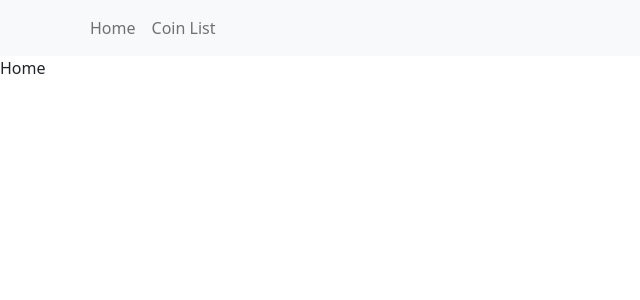
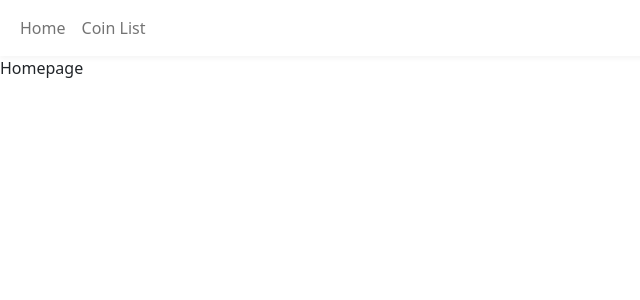
Before and after one commit to Brianrahmarela/coins, a React (Create React App) app: page / in a window 1280 px wide. Shown: the top 300 px of the page, without its empty margins (0-640 px from the left). Built offline with nearby package versions, Linux system fonts and the light colour scheme.

Commit message:
remove warning

```diff
--- a/package.json
+++ b/package.json
@@ -12,6 +12,7 @@
     "react-dom": "^18.1.0",
     "react-router-dom": "^6.3.0",
     "react-scripts": "5.0.1",
+    "sass": "^1.51.0",
     "web-vitals": "^2.1.0"
   },
   "scripts": {
--- a/src/App.js
+++ b/src/App.js
@@ -1,6 +1,15 @@
-import "./App.css";
+import "./App.scss";
 import { Routes, Route } from "react-router-dom";
-import { Navbar, Nav, Container } from "react-bootstrap";
+import {
+  Navbar,
+  Nav,
+  Container,
+  Offcanvas,
+  NavDropdown,
+  Form,
+  FormControl,
+  Button,
+} from "react-bootstrap";
 //pages
 import Home from "./pages/Home";
 import Coin from "./pages/Coin";
@@ -9,12 +18,35 @@ function App() {
   return (
     <div className="App">
       <>
-        <Navbar bg="light" variant="light">
+        {/* <Navbar className="nav">
           <Container>
             <Nav className="me-auto">
               <Nav.Link href="/">Home</Nav.Link>
               <Nav.Link href="/coin">Coin List</Nav.Link>
             </Nav>
+          </Container>
+        </Navbar> */}
+
+        <Navbar className="nav" expand="sm" sticky="top">
+          <Container fluid>
+            <Navbar.Toggle aria-controls={`offcanvasNavbar-expand-sm`} />
+            <Navbar.Offcanvas
+              id={`offcanvasNavbar-expand-sm`}
+              aria-labelledby={`offcanvasNavbarLabel-expand-sm`}
+              placement="end"
+            >
+              <Offcanvas.Header closeButton>
+                {/* <Offcanvas.Title id={`offcanvasNavbarLabel-expand-sm`}>
+                  Offcanvas
+                </Offcanvas.Title> */}
+              </Offcanvas.Header>
+              <Offcanvas.Body>
+                <Nav className="justify-content-start flex-grow-1 pe-3">
+                  <Nav.Link href="/">Home</Nav.Link>
+                  <Nav.Link href="/coin">Coin List</Nav.Link>
+                </Nav>
+              </Offcanvas.Body>
+            </Navbar.Offcanvas>
           </Container>
         </Navbar>
       </>
--- a/src/component/Pagination.jsx
+++ b/src/component/Pagination.jsx
@@ -1,8 +1,14 @@
 import React from "react";
 
 function Pagination({ postPerPage, totalPost, paginate }) {
+    console.log('postPerPage', postPerPage)
+    console.log('totalPost', totalPost)
+    console.log('paginate', paginate)
+    console.log('totalPost / postPerPage', totalPost / postPerPage)
+
   const pageNumbers = [];
   for (let i = 1; i <= Math.ceil(totalPost / postPerPage); i++) {
+      console.log('i', i)
     pageNumbers.push(i);
   }
   console.log('pageNumbers', pageNumbers)
@@ -12,7 +18,7 @@ function Pagination({ postPerPage, totalPost, paginate }) {
       <ul className="pagination">
           {pageNumbers.map(number => (
               <li key={number} className="page-item">
-                <a onClick={() => paginate(number)} href="#" className="page-link">
+                <a onClick={() => paginate(number)} href='#!' className="page-link">
                     {number}
                 </a>
               </li>
--- a/src/index.js
+++ b/src/index.js
@@ -1,6 +1,6 @@
 import React from 'react';
 import ReactDOM from 'react-dom/client';
-import './index.css';
+import './index.scss';
 import App from './App';
 import reportWebVitals from './reportWebVitals';
 import { BrowserRouter } from "react-router-dom";
--- a/src/index.css
+++ b/src/index.scss
@@ -15,3 +15,8 @@ code {
 table {
   border-collapse: unset !important;
 }
+
+.nav{
+  background-color: white;
+  box-shadow: rgba(0, 0, 0, 0.04) 0px 3px 5px;
+}
--- a/src/pages/Coin.jsx
+++ b/src/pages/Coin.jsx
@@ -13,8 +13,7 @@ import Pagination from "../component/Pagination";
 function Coin() {
   const [coin, setCoin] = useState([]);
   const [currentPage, setCurrentPage] = useState(1);
-  const [postPerPage,] = useState(4);
-
+  const [postPerPage] = useState(4);
 
   useEffect(() => {
     fetch("https://api.coinpaprika.com/v1/coins/")
@@ -32,18 +31,11 @@ function Coin() {
   //Get current post
   const indexOfLastPost = currentPage * postPerPage;
   const indexOfFirstPost = indexOfLastPost - postPerPage;
-  const currentPost = filtered.slice(indexOfFirstPost, indexOfLastPost)
-  console.log('currentPost', currentPost)
+  const currentPost = filtered.slice(indexOfFirstPost, indexOfLastPost);
+  console.log("currentPost", currentPost);
 
   //Change Page
-  const paginate = (pageNumber) => setCurrentPage(pageNumber)
-
-
-  // function paginate(array, postPerPage, currentPage) {
-  //   return array.slice((currentPage - 1) * postPerPage, currentPage * postPerPage);
-  // }
-
-  // console.log("pagination", paginate(filtered, 4, 2));
+  const paginate = (pageNumber) => setCurrentPage(pageNumber);
 
   return (
     <>
@@ -101,9 +93,8 @@ function Coin() {
                     <th style={{ color: "white" }}>Action</th>
                   </tr>
                 </thead>
+                <tbody>
                   {currentPost.map((item, idx) => (
-                  <>
-                    <tbody>
                     <tr key={idx}>
                       <td style={{ color: "#0062A6" }}>{item.id}</td>
                       <td>{item.name}</td>
@@ -115,17 +106,18 @@ function Coin() {
                         <Button variant="danger">Delete</Button>{" "}
                       </td>
                     </tr>
+                  ))}
                 </tbody>
-                  </>
-                ))}
               </Table>
             </div>
           </div>
-            <Pagination postPerPage={postPerPage} totalPost={filtered.length} paginate={paginate}/>
+          <Pagination
+            postPerPage={postPerPage}
+            totalPost={filtered.length}
+            paginate={paginate}
+          />
         </div>
       </>
-      {/* ))
-        : ""} */}
     </>
   );
 }
--- a/src/pages/Home.jsx
+++ b/src/pages/Home.jsx
@@ -2,7 +2,7 @@ import React from 'react'
 
 function Home() {
   return (
-    <div>Home</div>
+    <div style={{justifyContent: 'center'}}>Homepage</div>
   )
 }
 
```
Also changed, not shown: src/App.scss (renamed from src/App.css), 1 other file (tests, documents, lock files or other folders). Lines whose indentation alone changed are shown as unchanged.
